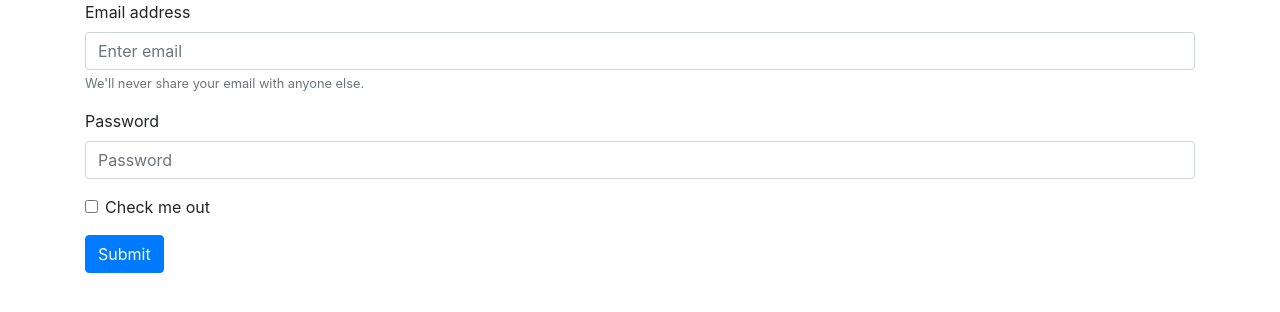
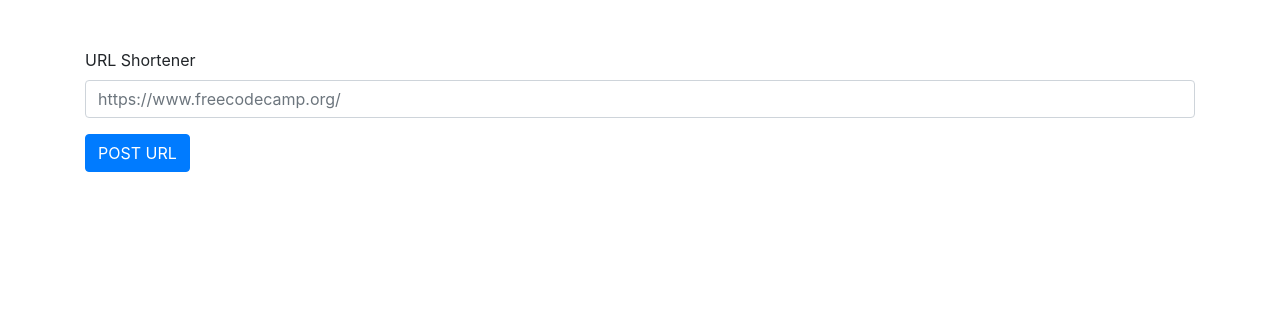
Before and after one commit to Cedgo1997/FCC-url-shortener, a website: page views/index.html in a window 1280 px wide. Drawn offline with nearby package versions, Linux system fonts and the light colour scheme.

```diff
--- a/package.json
+++ b/package.json
@@ -5,12 +5,13 @@
 	"main": "app.js",
 	"scripts": {
 		"test": "echo \"Error: no test specified\" && exit 1",
-		"dev": "nodemon"
+		"dev": "nodemon app.js"
 	},
 	"author": "César González",
 	"license": "ISC",
 	"dependencies": {
 		"body-parser": "^1.19.0",
+		"cors": "^2.8.5",
 		"dotenv": "^8.2.0",
 		"express": "^4.17.1",
 		"mongoose": "^5.11.7",
--- a/views/index.html
+++ b/views/index.html
@@ -13,41 +13,19 @@
 		/>
 	</head>
 	<body>
-		<div class="container">
-			<form>
+		<div class="container mt-5">
+			<form action="api/shorturl/new" method="POST">
 				<div class="form-group">
-					<label for="exampleInputEmail1">Email address</label>
+					<label for="url_input">URL Shortener</label>
 					<input
-						type="email"
+						type="text"
 						class="form-control"
-						id="exampleInputEmail1"
-						aria-describedby="emailHelp"
-						placeholder="Enter email"
-					/>
-					<small id="emailHelp" class="form-text text-muted"
-						>We'll never share your email with anyone else.</small
-					>
-				</div>
-				<div class="form-group">
-					<label for="exampleInputPassword1">Password</label>
-					<input
-						type="password"
-						class="form-control"
-						id="exampleInputPassword1"
-						placeholder="Password"
+						id="url_input"
+						name="url"
+						placeholder="https://www.freecodecamp.org/"
 					/>
 				</div>
-				<div class="form-group form-check">
-					<input
-						type="checkbox"
-						class="form-check-input"
-						id="exampleCheck1"
-					/>
-					<label class="form-check-label" for="exampleCheck1"
-						>Check me out</label
-					>
-				</div>
-				<button type="submit" class="btn btn-primary">Submit</button>
+				<input type="submit" class="btn btn-primary" value="POST URL"></input>
 			</form>
 		</div>
 
```
Also changed, not shown: app.js (+11 -1 lines), 2 other files.
